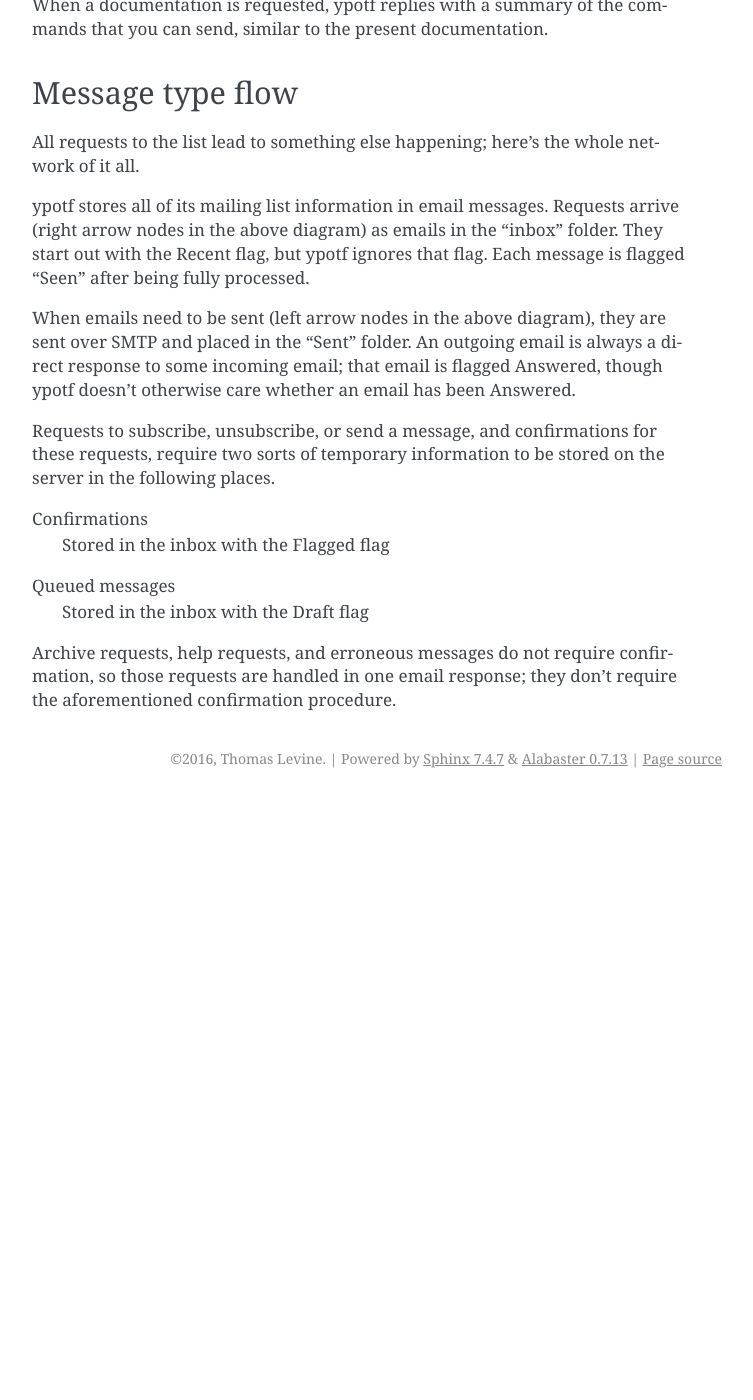
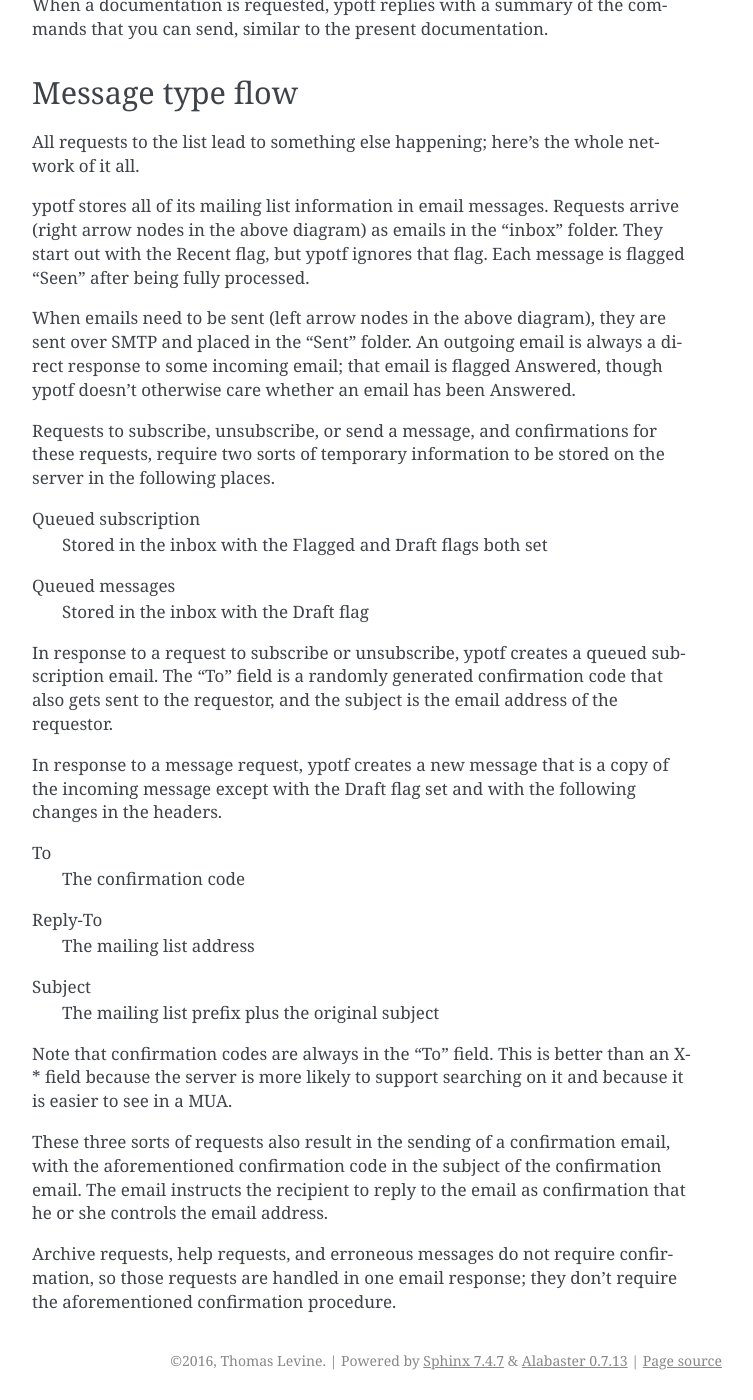
Before and after one commit to tlevine/ypotf, a Sphinx documentation site: the page built from docs/interacting.rst, in a window 1280 px wide and 1400 px high, scrolled down 2564 px. Shown: the whole window, without its empty margins (388-1141 px from the left). Built offline with Sphinx 7.4.7, drawn with Linux system fonts in a browser that asks for light colours; before the commit the page ends 3362 px from its top, so only the background shows below that.

Commit message:
Automatic commit with j

```diff
--- a/docs/interacting.rst
+++ b/docs/interacting.rst
@@ -128,10 +128,36 @@ Requests to subscribe, unsubscribe, or send a message, and confirmations
 for these requests, require two sorts of temporary information to be
 stored on the server in the following places.
 
-Confirmations
-    Stored in the inbox with the Flagged flag
+Queued subscription
+    Stored in the inbox with the Flagged and Draft flags both set
 Queued messages
     Stored in the inbox with the Draft flag
+
+In response to a request to subscribe or unsubscribe, ypotf creates a
+queued subscription email. The "To" field is a randomly generated
+confirmation code that also gets sent to the requestor, and the subject
+is the email address of the requestor.
+
+In response to a message request, ypotf creates a new message that is a
+copy of the incoming message except with the Draft flag set and with the
+following changes in the headers.
+
+To
+    The confirmation code
+Reply-To
+    The mailing list address
+Subject
+    The mailing list prefix plus the original subject
+
+Note that confirmation codes are always in the "To" field.
+This is better than an X-* field because the server is more likely to
+support searching on it and because it is easier to see in a MUA.
+
+These three sorts of requests also result in the sending of a
+confirmation email, with the aforementioned confirmation code in the
+subject of the confirmation email. The email instructs the recipient to
+reply to the email as confirmation that he or she controls the email
+address.
 
 Archive requests, help requests, and erroneous messages do not require
 confirmation, so those requests are handled in one email response;
--- /dev/null
+++ b/docs/procedure.rst
@@ -0,0 +1,4 @@
+1. Quota assessment
+2.
+
+ypotf first
```
